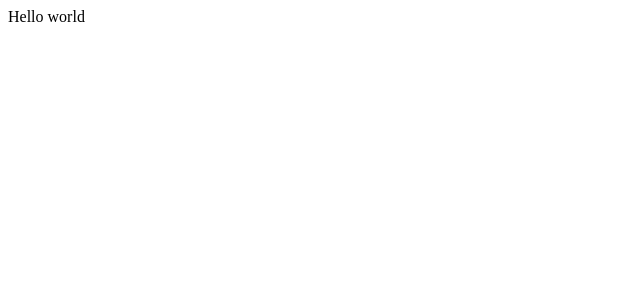
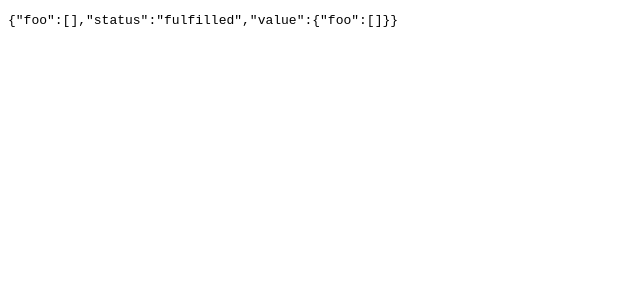
Before and after one commit to joulev/debug, a Next.js app: page / in a window 1280 px wide. Shown: the top 300 px of the page, without its empty margins (0-640 px from the left). Built offline with nearby package versions, Linux system fonts and the light colour scheme.

Commit message:
test
Signed-off-by: Vu Van Dung <me@joulev.dev>

```diff
--- /dev/null
+++ b/app/[...foo]/page.tsx
@@ -0,0 +1,3 @@
+export default function Page({ params }: { params: { foo: string[] } }) {
+  return <pre>{JSON.stringify(params)}</pre>;
+}
```
